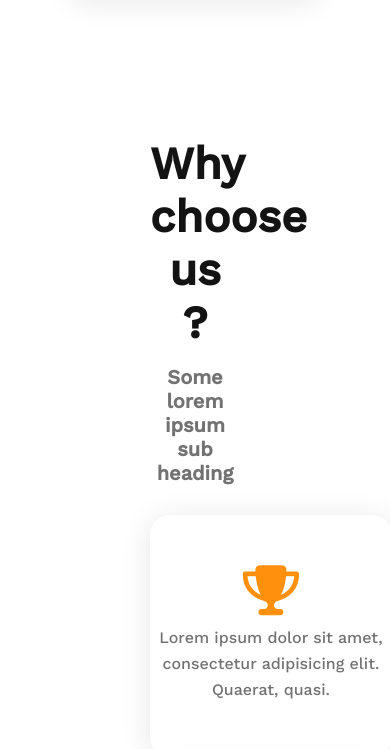
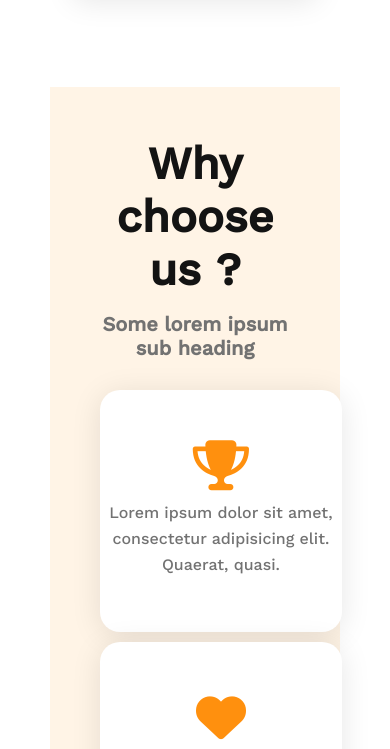
Before and after one commit to mdanamulhasan201/g3-architects, a plain HTML site: page index.html in a window 390 px wide. Shown: the part 7125-7874 px from the top of the page. Drawn offline with nearby package versions, Linux system fonts and the light colour scheme.

Commit message:
choose background added

```diff
--- a/style.css
+++ b/style.css
@@ -313,6 +313,8 @@ font-size: 65px;
 .choose-details{
     text-align: center;
     padding: 50px;
+    background: rgba(255, 144, 14, 0.1);
+    width: 100%;
 
 }
 
@@ -512,7 +514,11 @@ color: #FF900E;
     margin-bottom: 10px;
     justify-content: space-around;
     justify-items: center;
-    /* margin-left: 100px; */
+
+  }
+
+  .choose-details{
+    margin-left: -50px;
   }
 
   .sponspors{
```
